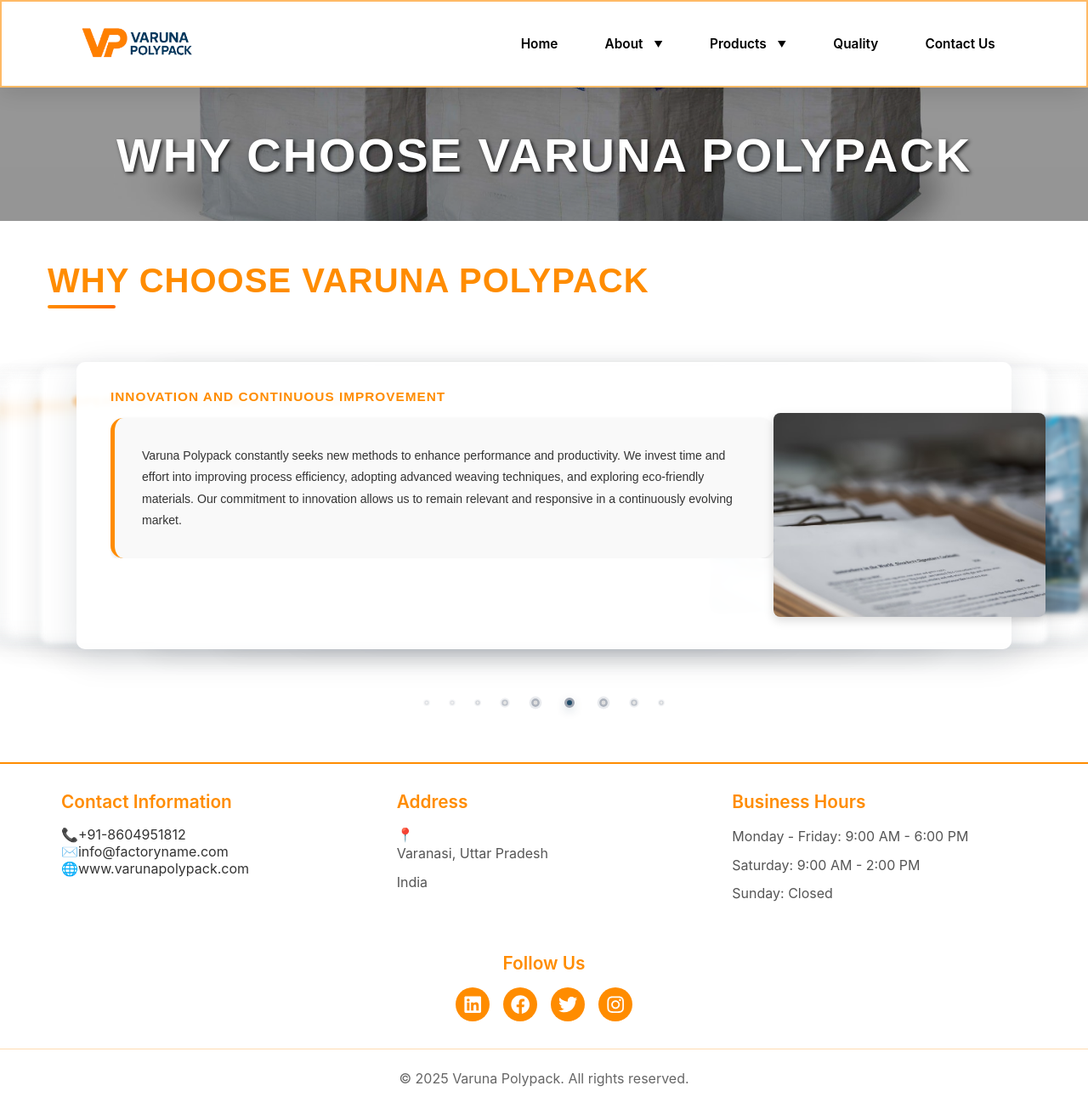
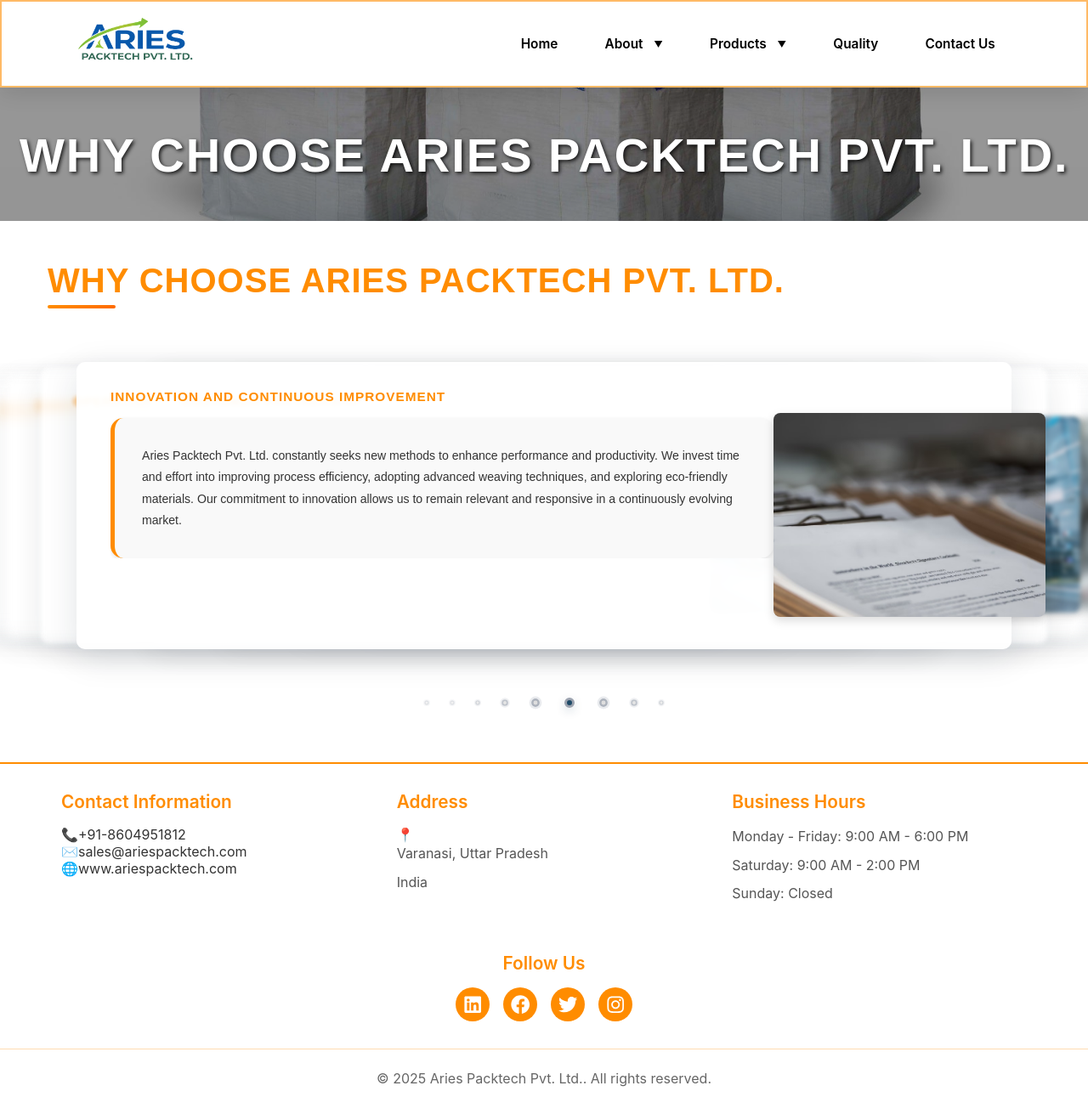
Before and after one commit to bhanupra7ap/factorySite, a React (Vite) app: page /why-us in a window 1280 px wide. Shown: the whole page at 85% size. Built offline with nearby package versions, Linux system fonts and the light colour scheme.

Commit message:
new logo and name, with registered domain

```diff
--- a/index.html
+++ b/index.html
@@ -4,7 +4,7 @@
     <meta charset="UTF-8" />
     <link rel="icon" type="image/png" href="/src/assets/logo.png" />
     <meta name="viewport" content="width=device-width, initial-scale=1.0" />
-    <title>Varuna Polypack</title>
+    <title>Aries Packtech Pvt. Ltd.</title>
   </head>
   <body>
     <div id="root"></div>
--- a/src/components/Footer.tsx
+++ b/src/components/Footer.tsx
@@ -14,11 +14,11 @@
             </div>
             <div className="contact-item">
               <span className="contact-icon">✉️</span>
-              <span>info@factoryname.com</span>
+              <span>sales@ariespacktech.com</span>
             </div>
             <div className="contact-item">
               <span className="contact-icon">🌐</span>
-              <span>www.varunapolypack.com</span>
+              <span>www.ariespacktech.com</span>
             </div>
           </div>
 
@@ -63,7 +63,7 @@
       </div>
 
       <div className="footer-bottom">
-        <p>&copy; 2025 Varuna Polypack. All rights reserved.</p>
+        <p>&copy; 2025 Aries Packtech Pvt. Ltd.. All rights reserved.</p>
       </div>
     </footer>
   );
--- a/src/components/Navbar.css
+++ b/src/components/Navbar.css
@@ -75,7 +75,7 @@
 }
 
 .logo-image {
-  height: clamp(40px, 3vw, 80px);
+  height: clamp(65px, 3vw, 80px);
   margin-right: 15px;
 }
 
@@ -270,7 +270,7 @@
   }
 
   .logo-image {
-    height: clamp(30px, 8vw, 50px);
+    height: clamp(50px, 8vw, 50px);
   }
 }
 
--- a/src/components/Navbar.tsx
+++ b/src/components/Navbar.tsx
@@ -150,7 +150,7 @@
       <div className="navbar-container">
         <Link to="/" className="navbar-logo">
           <img src={logo} alt="Company Logo" className="logo-image" />
-          {/* <span className="logo-text">VARUNA POLYPACK</span> */}
+          {/* <span className="logo-text">Aries Packtech Pvt. Ltd.</span> */}
         </Link>
 
         <button
--- a/src/pages/Home.tsx
+++ b/src/pages/Home.tsx
@@ -23,17 +23,17 @@
   const timeline: TimelineItem[] = [
     {
       title: "Integrated Manufacturing from Tape to FIBC Bags",
-      text: "Varuna Polypack is a vertically integrated manufacturer of high-strength FIBC bags — from tape extrusion to fabric weaving and bag conversion — ensuring consistent quality, flexible production, and cost-efficient solutions for diverse industrial needs.",
+      text: "Aries Packtech Pvt. Ltd. is a vertically integrated manufacturer of high-strength FIBC bags — from tape extrusion to fabric weaving and bag conversion — ensuring consistent quality, flexible production, and cost-efficient solutions for diverse industrial needs.",
       image: facilitiesImg,
     },
     {
       title: "Committed to Responsible Manufacturing",
-      text: "At Varuna Polypack, sustainability drives every process, with focused efforts on recycling, renewable energy, and water management to achieve responsible and efficient manufacturing.",
+      text: "At Aries Packtech Pvt. Ltd., sustainability drives every process, with focused efforts on recycling, renewable energy, and water management to achieve responsible and efficient manufacturing.",
       image: qualityImg,
     },
     {
       title: "Adopting Technology for Smarter Production",
-      text: "Technology powers Varuna Polypack’s efficiency and precision — with digitally monitored, data-driven production lines that ensure consistent quality and globally competitive FIBC solutions.",
+      text: "Technology powers Aries Packtech Pvt. Ltd.’s efficiency and precision — with digitally monitored, data-driven production lines that ensure consistent quality and globally competitive FIBC solutions.",
       image: wppFabricImg,
     },
   ];
--- a/src/pages/MissionAndVision.tsx
+++ b/src/pages/MissionAndVision.tsx
@@ -24,7 +24,7 @@
                 To be a distinguished name in industrial packaging known for
                 reliability, precision, and forward-thinking innovation.
               <br /> <br />
-                At Varuna Polypack, our vision is to contribute to the global
+                At Aries Packtech Pvt. Ltd., our vision is to contribute to the global
                 packaging ecosystem through sustainable, technology-enabled,
                 and performance-oriented solutions that add measurable value to
                 every client partnership. We aim to create an organization that
@@ -107,7 +107,7 @@
                 the core principles of reliability, efficiency, and
                 sustainability.
               <br /> <br />
-                Every effort at Varuna Polypack is directed toward shaping a
+                Every effort at Aries Packtech Pvt. Ltd. is directed toward shaping a
                 future where industrial packaging supports both business
                 success and environmental balance.
               </p>
--- a/src/pages/TypeABC.tsx
+++ b/src/pages/TypeABC.tsx
@@ -25,7 +25,7 @@
             into three main types — Type A, Type B, and Type C — each designed
             for specific handling and safety conditions.
           <br /> <br />
-            At Varuna Polypack, we provide FIBCs that are precisely
+            At Aries Packtech Pvt. Ltd., we provide FIBCs that are precisely
             designed and tested to match the operational and safety demands of
             your business. Our team assists in selecting the most suitable FIBC
             type for your material and environment to ensure efficiency and
--- a/src/pages/WPPFabric.tsx
+++ b/src/pages/WPPFabric.tsx
@@ -145,9 +145,9 @@
           environmentally conscious choice for modern packaging systems.
         </p>
 
-        <h3>Partner with Varuna Polypack</h3>
+        <h3>Partner with Aries Packtech Pvt. Ltd.</h3>
         <p>
-          With years of experience in woven fabric technology, Varuna Polypack
+          With years of experience in woven fabric technology, Aries Packtech Pvt. Ltd.
           delivers WPP fabrics that meet international quality standards and
           customer-specific performance criteria. Whether you need lightweight
           fabric for agricultural use or heavy-duty material for industrial
--- a/src/pages/WPPSacks.tsx
+++ b/src/pages/WPPSacks.tsx
@@ -144,10 +144,10 @@
           conditions.
         </p>
 
-        <h3>Partner with Varuna Polypack</h3>
+        <h3>Partner with Aries Packtech Pvt. Ltd.</h3>
         <p>
           With advanced manufacturing technology and decades of expertise in
-          polypropylene packaging, Varuna Polypack provides WPP FIBC sacks
+          polypropylene packaging, Aries Packtech Pvt. Ltd. provides WPP FIBC sacks
           that combine functionality, quality, and environmental responsibility.
           From standard models to customized designs, we deliver solutions that
           simplify bulk handling and improve operational efficiency.
--- a/src/pages/WhoWeAre.tsx
+++ b/src/pages/WhoWeAre.tsx
@@ -20,7 +20,7 @@
         <h2>About Us</h2>
         <div className="content-card with-side-image">
           <p>
-            Varuna Polypack is an emerging manufacturer and exporter of FIBC (Flexible
+            Aries Packtech Pvt. Ltd. is an emerging manufacturer and exporter of FIBC (Flexible
             Intermediate Bulk Containers), also known as Jumbo Bags, Bulk Bags, or Big
             Bags. With a focus on quality craftsmanship and process control, we aim to
             deliver packaging solutions that are safe, reliable, and tailored to diverse
@@ -53,7 +53,7 @@
               </div>
               <h3>Our Philosophy</h3>
               <p>
-                At Varuna Polypack, we believe that growth is meaningful only when it is
+                At Aries Packtech Pvt. Ltd., we believe that growth is meaningful only when it is
                 responsible and built on trust. Our philosophy is rooted in creating value — not
                 just through products, but through the relationships we build, the quality we
                 deliver, and the integrity that guides every decision. We strive to evolve with our
--- a/src/pages/WhyUs.tsx
+++ b/src/pages/WhyUs.tsx
@@ -8,12 +8,12 @@
 const sections = [
   {
     title: "Overview",
-    text: `At Varuna Polypack, excellence is not an option — it is an ongoing pursuit. We are an emerging manufacturer of industrial packaging products, dedicated to delivering dependable and high-performance solutions for diverse industries. Our focus lies in maintaining superior quality standards, ensuring consistency across production, and building relationships founded on trust and integrity.`,
+    text: `At Aries Packtech Pvt. Ltd., excellence is not an option — it is an ongoing pursuit. We are an emerging manufacturer of industrial packaging products, dedicated to delivering dependable and high-performance solutions for diverse industries. Our focus lies in maintaining superior quality standards, ensuring consistency across production, and building relationships founded on trust and integrity.`,
     image: facilitiesImg,
   },
   {
     title: "Commitment to Quality",
-    text: `Quality defines every process within Varuna Polypack. Each stage — from extrusion and weaving to finishing and inspection — is governed by stringent internal benchmarks that guarantee structural strength, dimensional accuracy, and product uniformity. We have implemented systematic quality control procedures, ensuring that every batch adheres to both customer specifications and global industrial norms. Our organization is currently in the process of acquiring recognized certifications to further formalize and strengthen our quality management systems.`,
+    text: `Quality defines every process within Aries Packtech Pvt. Ltd.. Each stage — from extrusion and weaving to finishing and inspection — is governed by stringent internal benchmarks that guarantee structural strength, dimensional accuracy, and product uniformity. We have implemented systematic quality control procedures, ensuring that every batch adheres to both customer specifications and global industrial norms. Our organization is currently in the process of acquiring recognized certifications to further formalize and strengthen our quality management systems.`,
     image: qualityImg,
   },
   {
@@ -23,7 +23,7 @@
   },
   {
     title: "Customization and Design Flexibility",
-    text: `We recognize that every client’s requirement is distinct. Our design and development team works closely with customers to engineer packaging solutions that align perfectly with their handling, storage, and transportation needs. Whether the requirement involves specific dimensions, lifting configurations, or fabric specifications, Varuna Polypack provides complete flexibility to adapt and innovate.`,
+    text: `We recognize that every client’s requirement is distinct. Our design and development team works closely with customers to engineer packaging solutions that align perfectly with their handling, storage, and transportation needs. Whether the requirement involves specific dimensions, lifting configurations, or fabric specifications, Aries Packtech Pvt. Ltd. provides complete flexibility to adapt and innovate.`,
     image: facilitiesImg,
   },
   {
@@ -33,7 +33,7 @@
   },
   {
     title: "Innovation and Continuous Improvement",
-    text: `Varuna Polypack constantly seeks new methods to enhance performance and productivity. We invest time and effort into improving process efficiency, adopting advanced weaving techniques, and exploring eco-friendly materials. Our commitment to innovation allows us to remain relevant and responsive in a continuously evolving market.`,
+    text: `Aries Packtech Pvt. Ltd. constantly seeks new methods to enhance performance and productivity. We invest time and effort into improving process efficiency, adopting advanced weaving techniques, and exploring eco-friendly materials. Our commitment to innovation allows us to remain relevant and responsive in a continuously evolving market.`,
     image: wppFabricImg,
   },
   {
@@ -43,7 +43,7 @@
   },
   {
     title: "Sustainability and Responsibility",
-    text: `We are conscious of our environmental footprint and actively strive to optimize material usage and reduce waste generation. By adopting sustainable practices and responsible manufacturing principles, Varuna Polypack aims to contribute positively to the environment while meeting modern packaging demands.`,
+    text: `We are conscious of our environmental footprint and actively strive to optimize material usage and reduce waste generation. By adopting sustainable practices and responsible manufacturing principles, Aries Packtech Pvt. Ltd. aims to contribute positively to the environment while meeting modern packaging demands.`,
     image: qualityImg,
   },
   {
@@ -100,18 +100,18 @@
           backgroundImage: `url(${headerImg})`,
         }}
       >
-        <h1 className="header-title">Why Choose Varuna Polypack</h1>
+        <h1 className="header-title">Why Choose Aries Packtech Pvt. Ltd.</h1>
       </div>
 
       <div className="content">
-        <h2 className="whyus-heading">Why Choose Varuna Polypack</h2>
+        <h2 className="whyus-heading">Why Choose Aries Packtech Pvt. Ltd.</h2>
 
         {/* Reuse Home's gallery layout so cards position exactly like the home principles */}
         <section className="gallery-section">
           <div
             className="gallery"
             role="list"
-            aria-label="Why Choose Varuna Polypack gallery"
+            aria-label="Why Choose Aries Packtech Pvt. Ltd. gallery"
             onMouseEnter={() => { pausedRef.current = true; }}
             onMouseLeave={() => { pausedRef.current = false; }}
           >
--- a/src/pages/rPP.tsx
+++ b/src/pages/rPP.tsx
@@ -16,7 +16,7 @@
         <p className="intro">
           Sustainable Packaging for a Greener Tomorrow
         <br /> <br />
-          At Varuna Polypack, we believe sustainability begins with
+          At Aries Packtech Pvt. Ltd., we believe sustainability begins with
           responsibility. Our Recycled Polypropylene (PP) Bags are designed to
           minimize environmental impact while maintaining the strength and
           performance expected from premium packaging solutions. By embracing
@@ -122,7 +122,7 @@
         <div className="type-section">
           <h3>Our Commitment to the Environment</h3>
           <p>
-            Sustainability is more than a practice — it’s our philosophy. At Varuna Polypack, we continue to innovate with eco-friendly packaging alternatives that protect both your goods and the environment. Every recycled PP bag we produce is a step toward waste reduction and resource conservation.
+            Sustainability is more than a practice — it’s our philosophy. At Aries Packtech Pvt. Ltd., we continue to innovate with eco-friendly packaging alternatives that protect both your goods and the environment. Every recycled PP bag we produce is a step toward waste reduction and resource conservation.
           <br /> <br />
 
           <h4>Our Sustainability Goals Include:</h4>
```
Also changed, not shown: src/assets/logo.png, src/assets/logo_nav.png.
